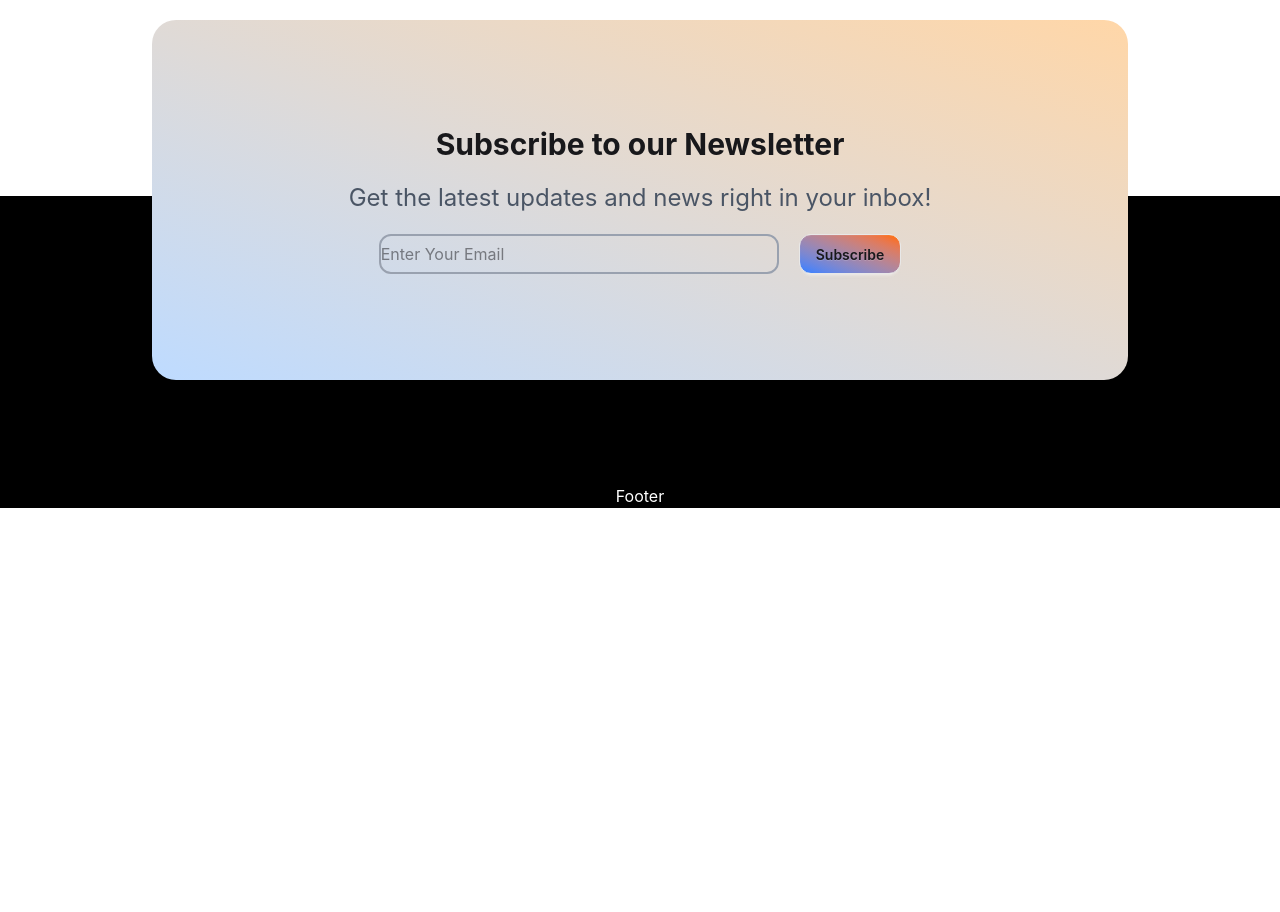
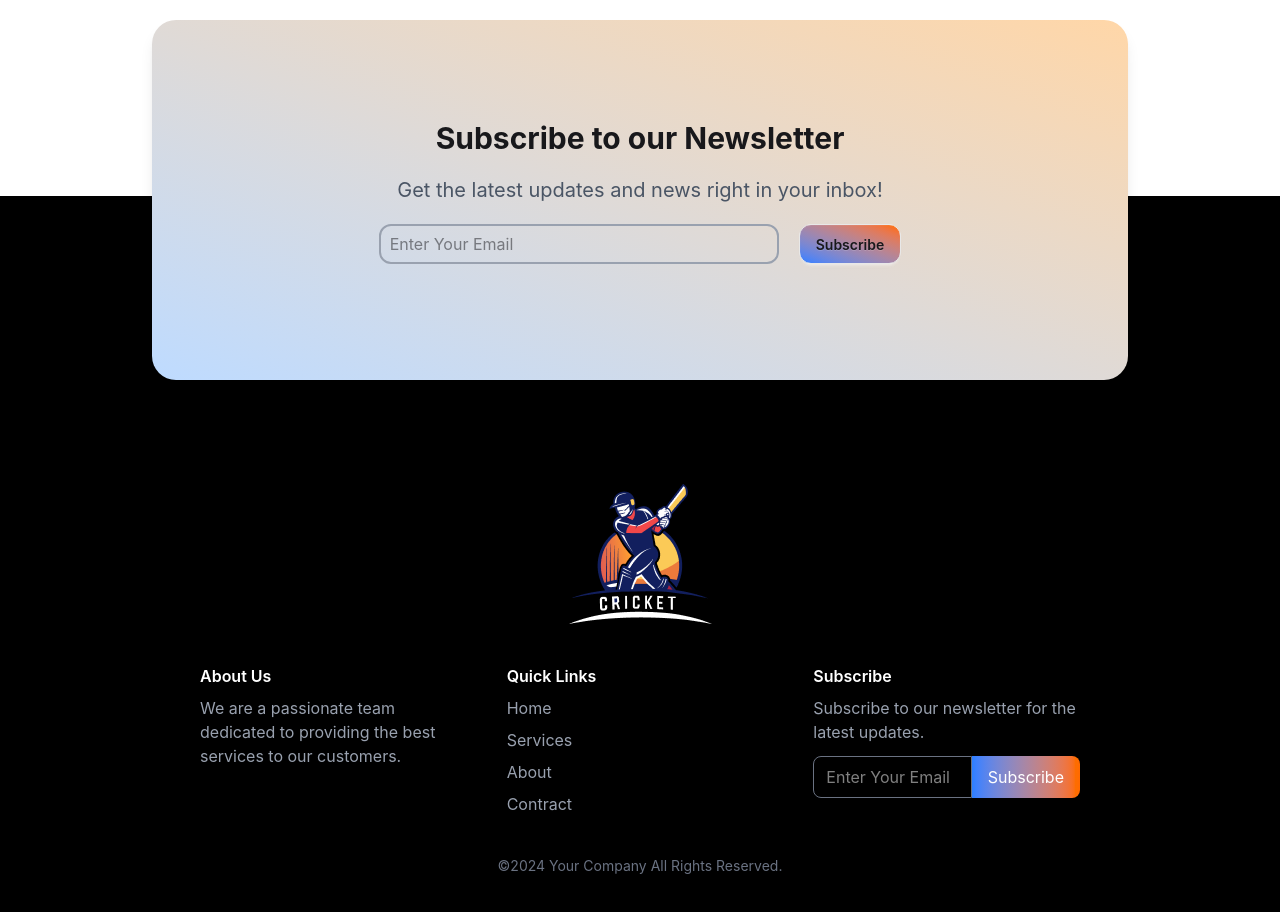
Before and after one commit to erpranto55/BPL-Dream, a React (Vite) app: page / in a window 1280 px wide. Shown: the part 3060-3972 px from the top of the page. Before the commit the page ends 3568 px from the top, so only its background shows below. Built offline with nearby package versions, Linux system fonts and the light colour scheme.

Commit message:
Remove footer text from Footer component

```diff
--- a/src/components/Footer/Footer.jsx
+++ b/src/components/Footer/Footer.jsx
@@ -1,5 +1,6 @@
 import React from 'react';
 import FooterBanner from './FooterBanner/FooterBanner'
+import FooterLogo from '../../assets/logo-footer.png'
 
 
 const Footer = () => {
@@ -8,8 +9,39 @@ const Footer = () => {
             <div className='absolute -top-50 left-1/2 transform -translate-x-1/2 w-full max-w-5xl'>
                 <FooterBanner />
             </div>
-            <div className='pt-32 text-white text-center'>
-                Footer
+
+            <div className='text-white text-center mx-auto pt-32 py-10 px-50'>
+                <img src={FooterLogo} className='mx-auto mb-10'></img>
+                <div className='grid md:grid-cols-3 gap-10 text-left'>
+                    <div classname=''>
+                        <h3 className='font-semibold mb-2'>About Us</h3>
+                        <p className='text-gray-400'>We are a passionate team <br />dedicated to providing the best<br /> services to our customers.</p>
+                    </div>
+                    <div>
+                        <h3 className='font-semibold mb-2'>Quick Links</h3>
+                        <ul className='text-gray-400 space-y-2'>
+                            <li><a>Home</a></li>
+                            <li><a>Services</a></li>
+                            <li><a>About</a></li>
+                            <li><a>Contract</a></li>
+                        </ul>
+                    </div>
+
+                    <div >
+                        <h3 className='font-semibold mb-2'>Subscribe</h3>
+                        <p className='text-gray-400 mb-3'>Subscribe to our newsletter for the<br />latest updates.</p>
+                        <div className='flex mx-auto'>
+                            <input type="email" name="" id=""
+                                placeholder='Enter Your Email'
+                                className='px-3 py-2 w-full rounded-l-lg border border-gray-500 bg-transparent' />
+                            <button className='px-4 bg-linear-to-r from-blue-500 to-orange-500 rounded-r-lg'>
+                                Subscribe</button>
+                        </div>
+                    </div>
+                </div>
+                <p className='text-gray-500 text-sm mt-10'>
+                    ©2024 Your Company All Rights Reserved.
+                </p>
             </div>
         </div>
 
--- a/src/components/Footer/FooterBanner/FooterBanner.jsx
+++ b/src/components/Footer/FooterBanner/FooterBanner.jsx
@@ -3,12 +3,16 @@ import React from 'react';
 const FooterBanner = () => {
     return (
         <div className='max-w-5xl mx-auto p-6 rounded-3xl min-h-96'>
-            <div className='bg-linear-to-tr from-blue-200 to-orange-200 rounded-3xl flex flex-col justify-center text-center min-h-90 space-y-5'>
-                <h2 className='font-bold text-3xl'>Subscribe to our Newsletter</h2>
-                <h3 className='text-2xl text-gray-600'>Get the latest updates and news right in your inbox!</h3>
-                <div className='flex gap-5 mx-auto'>
+            <div className='bg-linear-to-tr from-blue-200 to-orange-200 rounded-3xl text-center min-h-90 space-y-5 shadow-lg'>
+                <h2 className='font-bold text-3xl pt-25'>
+                    Subscribe to our Newsletter
+                </h2>
+                <h3 className='text-xl text-gray-600'>
+                    Get the latest updates and news right in your inbox!
+                </h3>
+                <div className='flex gap-5 justify-center'>
                     <input type="email" name="" id=""
-                        placeholder='Enter Your Email'
+                        placeholder='  Enter Your Email'
                         className='border-2 border-gray-400 rounded-xl w-100' />
                     <button className='btn bg-linear-to-tr from-blue-500 to-orange-500 rounded-xl'>
                         Subscribe</button>
```
